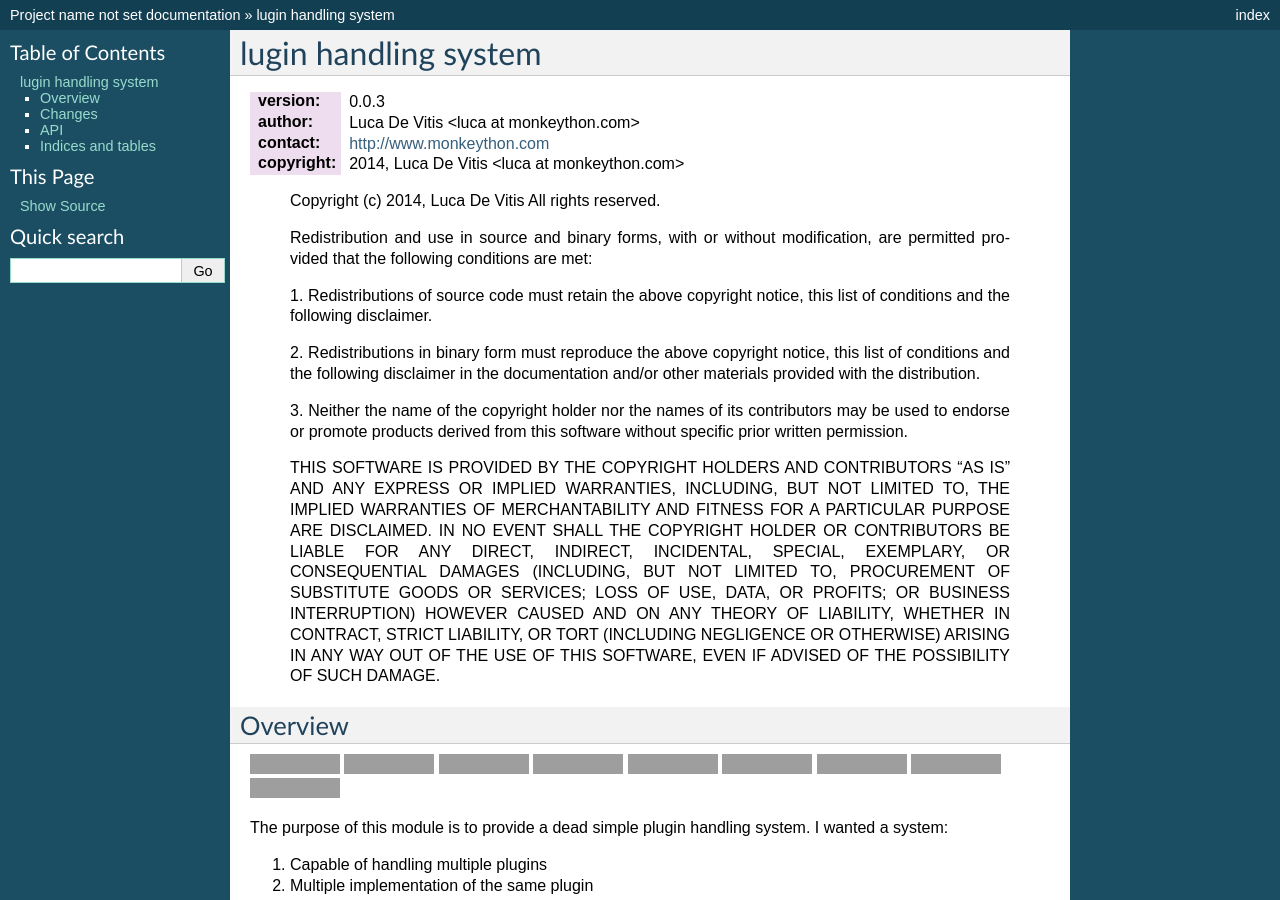
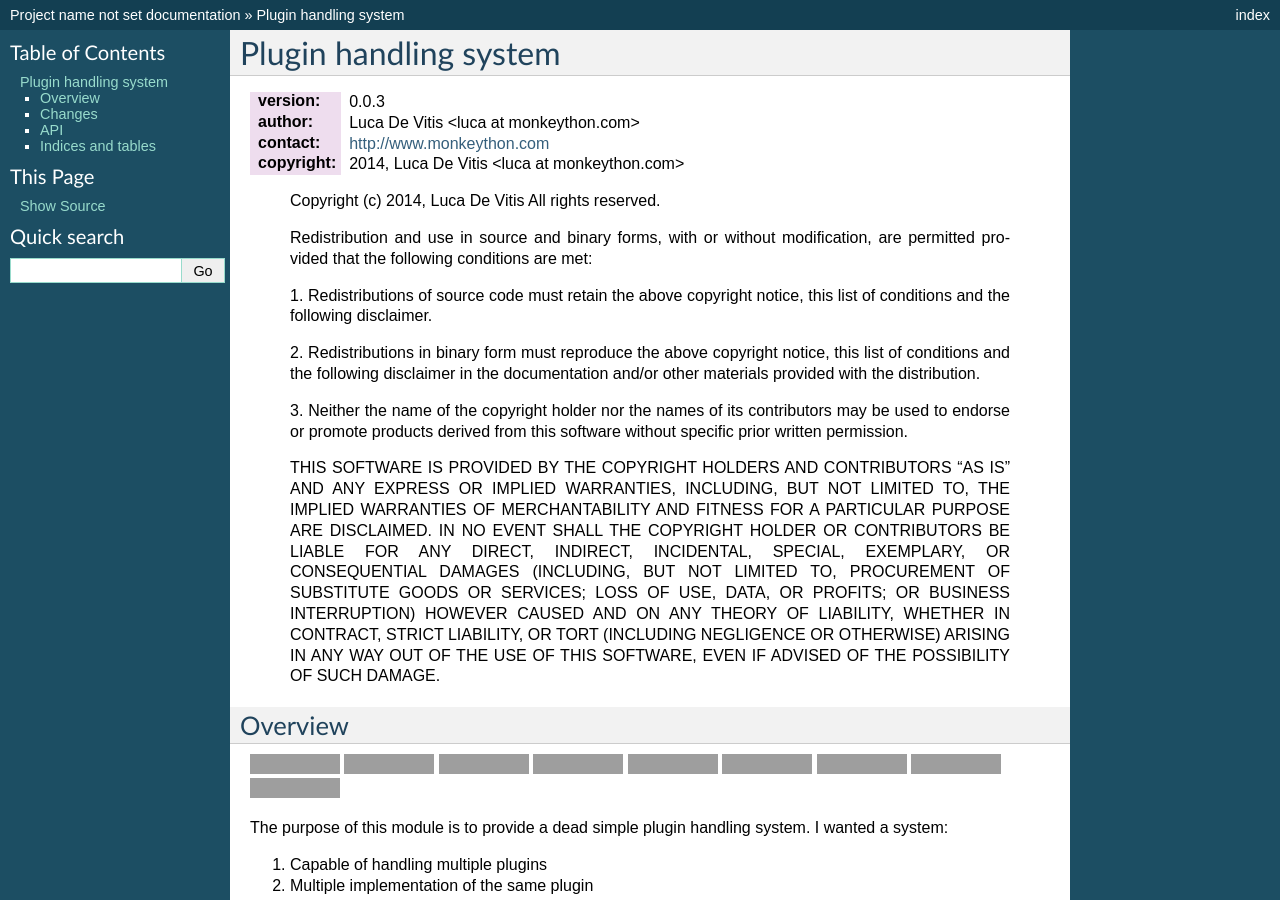
Before and after one commit to monkeython/multipla, a Sphinx documentation site: the page built from docs/index.rst, in a window 1280 px wide and 900 px high, cut to the strip 0-900 px from the top of the window. Built offline with Sphinx 7.4.7, drawn with Linux system fonts in a browser that asks for light colours; some of the changed text lies outside the part shown; grey boxes are pictures that could not be loaded.

Commit message:
Better project description

```diff
--- a/docs/index.rst
+++ b/docs/index.rst
@@ -1,5 +1,5 @@
-lugin handling system
-*********************
+Plugin handling system
+**********************
 
 :version: |version|
 :author: |author|
--- a/setup.cfg
+++ b/setup.cfg
@@ -2,7 +2,7 @@
 source-dir = docs
 build-dir  = build/docs
 all_files  = 1
-project    = A micro plugin framework
+project    = Plugin handling system
 
 [sdist]
 formats = gztar,zip
```
